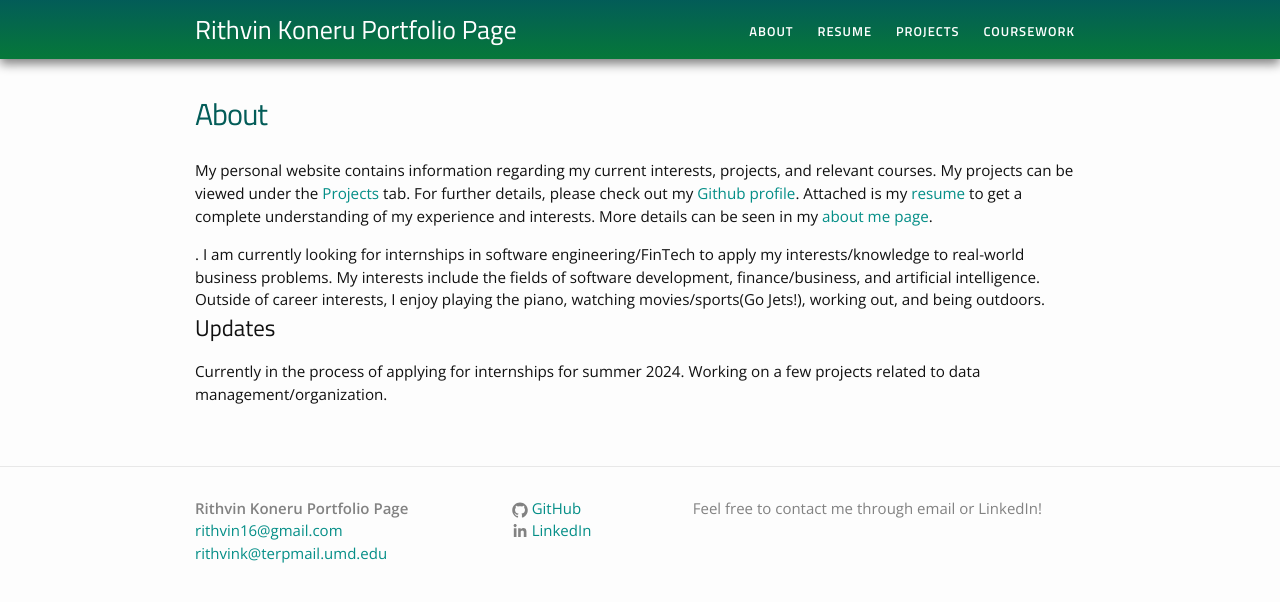
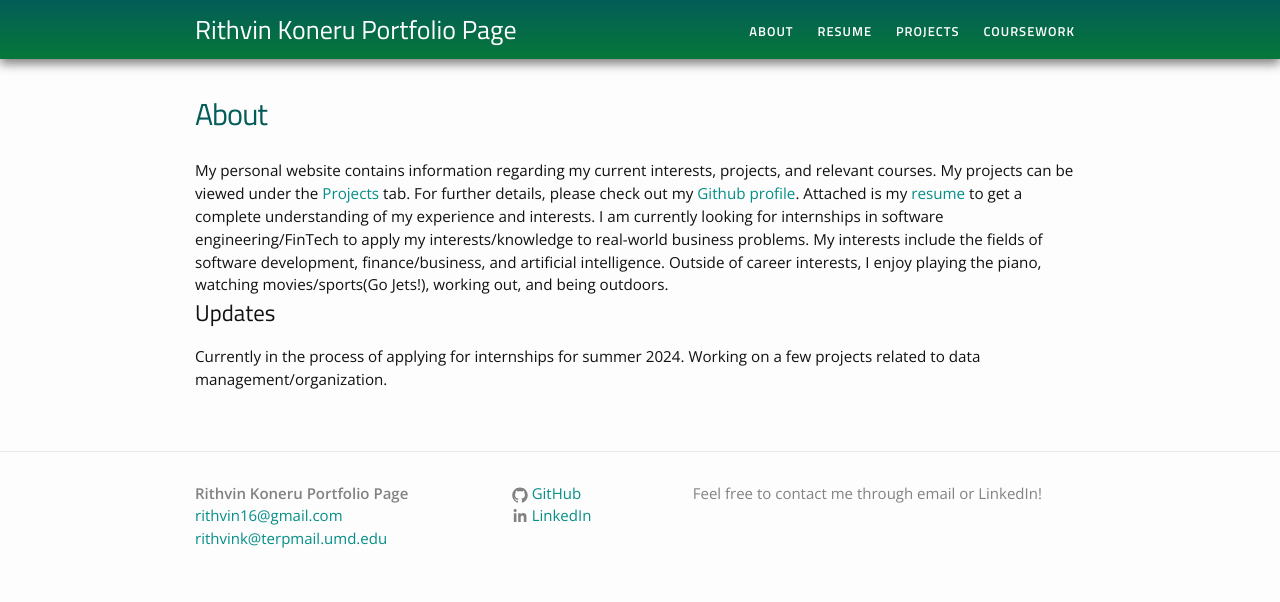
Before and after one commit to RithvinK/RithvinK.github.io, a Jekyll site: the page built from about.html, in a window 1280 px wide. Shown: the top 602 px of the page. Built offline with Jekyll 4.4.1, drawn with Linux system fonts in a browser that asks for light colours.

Commit message:
Update about.html

```diff
--- a/about.html
+++ b/about.html
@@ -11,7 +11,7 @@ My projects can be viewed under the <a href="/projects">Projects</a> tab.
 For further details, please check out my <a href="">Github profile</a>.
 
 Attached is my <a href="/resume.pdf">resume</a> to get a complete understanding of my experience and interests.
-More details can be seen in my <a href="/">about me page</a>.</p>.
+
 
 I am currently looking for internships in software engineering/FinTech to apply my interests/knowledge to real-world business problems.
 My interests include the fields of software development, finance/business, and artificial intelligence.
```
